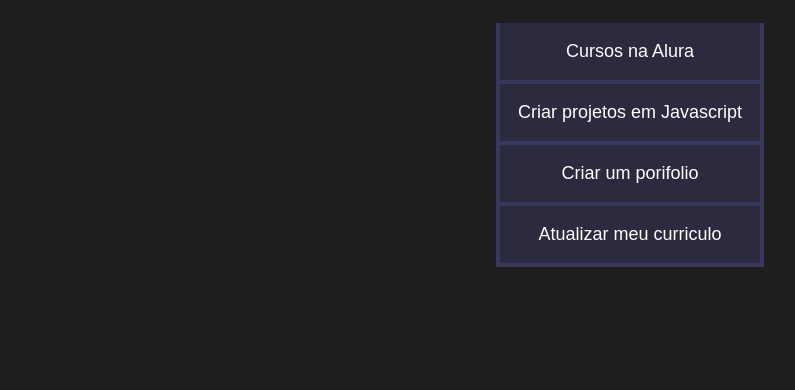
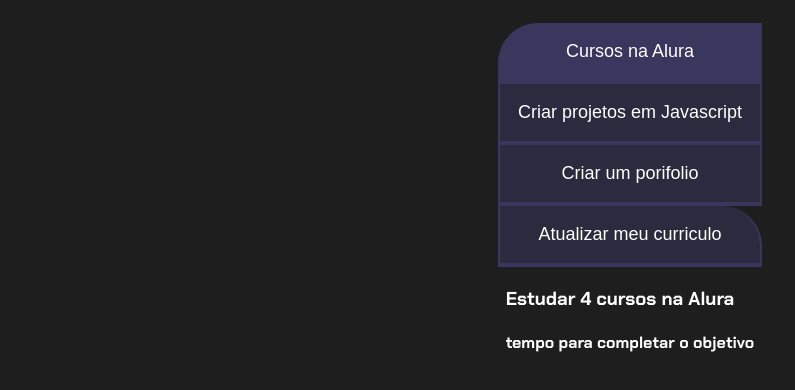
Before and after one commit to tatafortunato/projetodevida, a plain HTML site: page index.html in a window 1280 px wide. Both pictures are taken after a click on the button "Cursos na Alura". Shown: the part 80-470 px from the top of the page, without its empty margins (10-805 px from the left). Drawn offline with Linux system fonts and the light colour scheme.

Commit message:
Add files via upload

```diff
--- a/index.html
+++ b/index.html
@@ -10,11 +10,18 @@
     <secfion class="conteudo-principal">
        <h2 class="titulo-principal">Meus objetivos do ano<span>_</span></h2>
        <div class="botoes">
-          <button class="botao">Cursos na Alura</button>
+          <button class="botao ativo">Cursos na Alura</button>
           <button class="botao">Criar projetos em Javascript</button>
           <button class="botao">Criar um porifolio</button>
           <button class="botao">Atualizar meu curriculo</button>
-     </div>
+      </div>
+    <div class="abas-textos">
+        <div class="abas-conteudo">
+            <h3 class="aba-conteudo-titulo-princital">Estudar 4 cursos na Alura</h3>
+            <h4 class="aba-conteudo-titulo-secundario">tempo para completar o objetivo</h4>
+        </div>
+      </div>
     </secfion>
+    <script src="main.js"></script>
 </body>
 </html>
--- /dev/null
+++ b/main.js
@@ -0,0 +1,12 @@
+const botoes = document.querySelectorAll(".botao");
+
+for(let i=0;i <botoes.length;i++){
+    botoes[i].onclick = function(){
+
+        for(let j=0;j<botoes.length;j++){
+            botoes[j].classList.remove("ativo")
+        }
+
+        botoes[i].classList.add("ativo");
+    }
+}
--- a/style.css
+++ b/style.css
@@ -36,6 +36,7 @@ body{
      color:var(--verde)
 }
 
+
 .botao{
      font-family:"crakra petch", sans-serif ;
      background-color: var(--bota-inativo);
@@ -47,17 +48,33 @@ body{
      align-items: center;
      width: 100%;
      border-bottom: 4px solid var(--botao-ativo);
-     border-left: 4px solid var(--botao-ativo);
-     border-right: 4px solid var(--botao-ativo);
+     border-left: 2px solid var(--botao-ativo);
+     border-right: 2px solid var(--botao-ativo);
      border-top:none;
+}
+
+.botao:first-child{
+     border-radius: 40px 40px 0 0;
 }
 
 .botaos{
   display: block;
 }
-@media screen (min-width: 768px) {
+
+.ativo{
+     background-color: var(--botao-ativo);
+     border-bottom: 4px solid var (--verde);
+}
+
+@media screen  and (min-width: 768px) {
   .botaos{
      display:flex;}
+}
 
+.botao:first-child{
+     border-radius: 40px 0 0 0;
+}
 
+.botao:last-child{
+     border-radius: 0 40px 0 0;
 }
```
